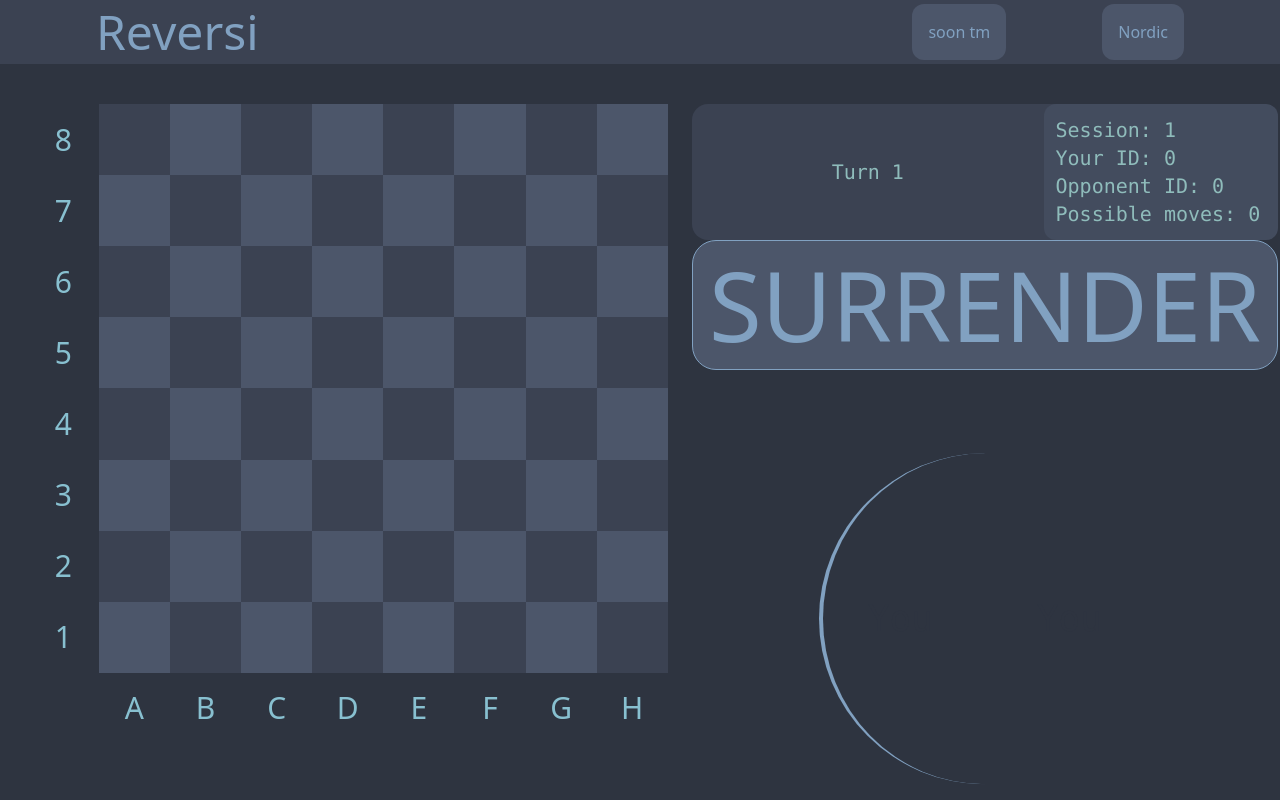
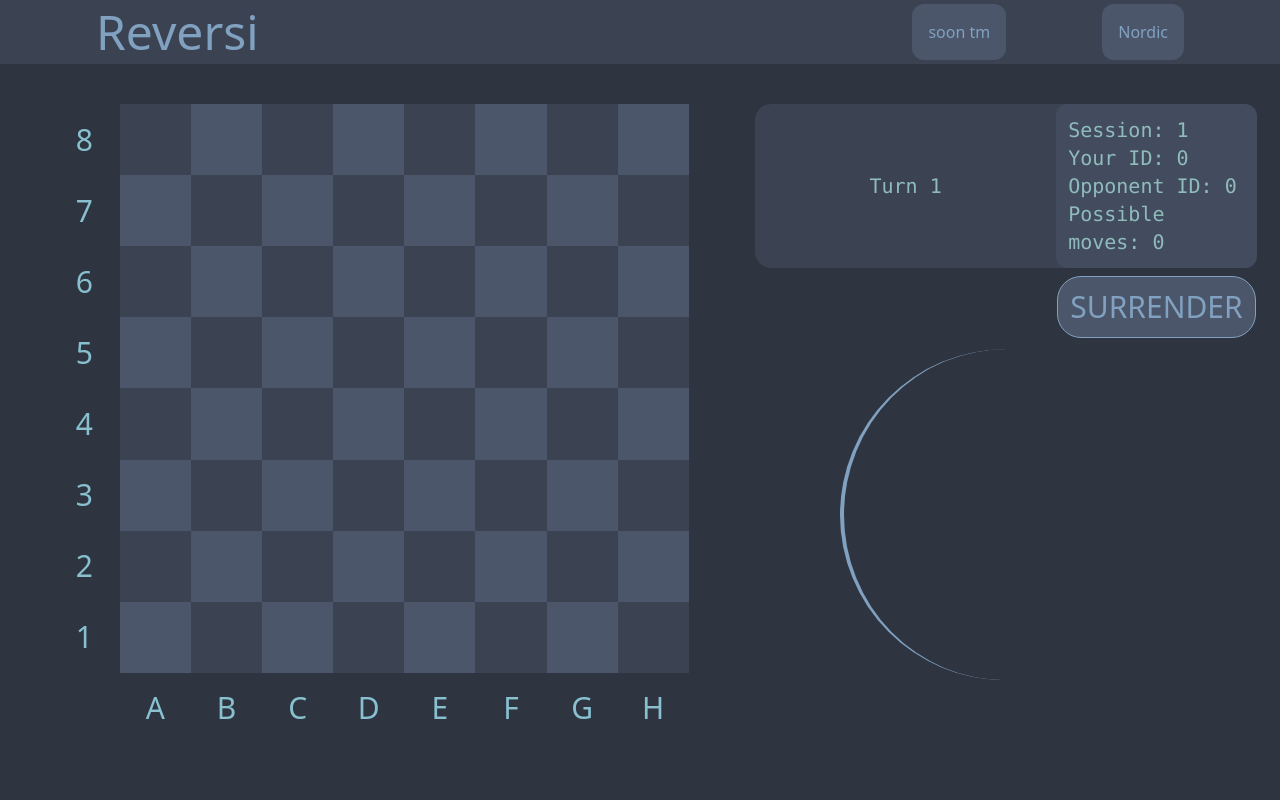
Before and after one commit to KuramaSyu/reversi-but-modern, a React (Create React App) app in the folder frontend/: page /game/1 in a window 1280 px wide. Built offline with nearby package versions, Linux system fonts and the light colour scheme; no server answers.

Commit message:
added surrender button

```diff
--- a/frontend/src/pages/Reversi.tsx
+++ b/frontend/src/pages/Reversi.tsx
@@ -365,9 +365,10 @@ class Board extends React.Component<BoardProps, BoardState> {
 	// }
 	infoBar() {
 		return (
-		<div>
-		<div className='flex flex-row basis-1/5 justify-between items-center w-full h-full bg-b rounded-2xl text-xl'>
-			<div className='flex basis-3/5 flex-shrink px-5 text-highlight-a font-mono ustify-center items-center text-center w-full'>
+		<div className='flex flex-col w-full items-center justify-between'>
+		<div className='flex flex-row justify-between items-center w-full h-full bg-b rounded-2xl text-xl'>
+			<div className='flex basis-3/5 flex-shrink px-5 text-highlight-a font-mono ustify-center
+			items-center text-center w-full'>
 				<TypeAnimation
 					key={this.state.info}
 					sequence={[
@@ -387,11 +388,27 @@ class Board extends React.Component<BoardProps, BoardState> {
 				<p className='flex'>Possible moves: {this.state.valid_moves.length}</p>
 			</div>
 		</div>
-		<div className='flex basis-1/6 bg-d font-sans font-thin border-highlight-c border-solid border-[1px] py-4 px-4
-  				rounded-3xl text-8xl hover:text-c hover:bg-highlight-c
-				transition duration-300 ease-in cursor-pointer'>
+		<div className='flex flex-row-reverse items-center w-full'>
+			<div className='flex basis-2/5 flex-row items-center justify-center'>
+			<div className='flex shrink bg-d font-sans font-extralight border-highlight-c border-solid border-[1px] py-3 px-3
+				rounded-3xl text-3xl hover:text-c hover:bg-highlight-c justify-center
+				transition duration-300 ease-in cursor-pointer w-fit my-2'
+				onClick={
+					() => {
+						this.props.socket?.send(JSON.stringify({
+							event: "SurrenderEvent",
+							session: this.props.session,
+							data: {
+								player_id: this.state.player_id
+							}
+						}))
+					}
+				}>
 				SURRENDER
 			</div>
+			</div>
+		</div>
+
 		</div>
 
 		)
@@ -558,7 +575,7 @@ class Board extends React.Component<BoardProps, BoardState> {
 				<div className={" grid grid-cols-9 grid-rows-9 mb-5 lg:mr-5"} style={{ height: px, width: px }}>
 					{squares}
 				</div>
-				<div className='flex flex-col lg:basis-2/5 flex-initial justify-between items-center gap-20 h-full w-full'>
+				<div className='flex flex-col lg:basis-2/5 flex-initial justify-between items-center h-full w-full'>
 					{/* info bar */}
 					{this.infoBar()}
 					{/* player indicator circle */}
```
